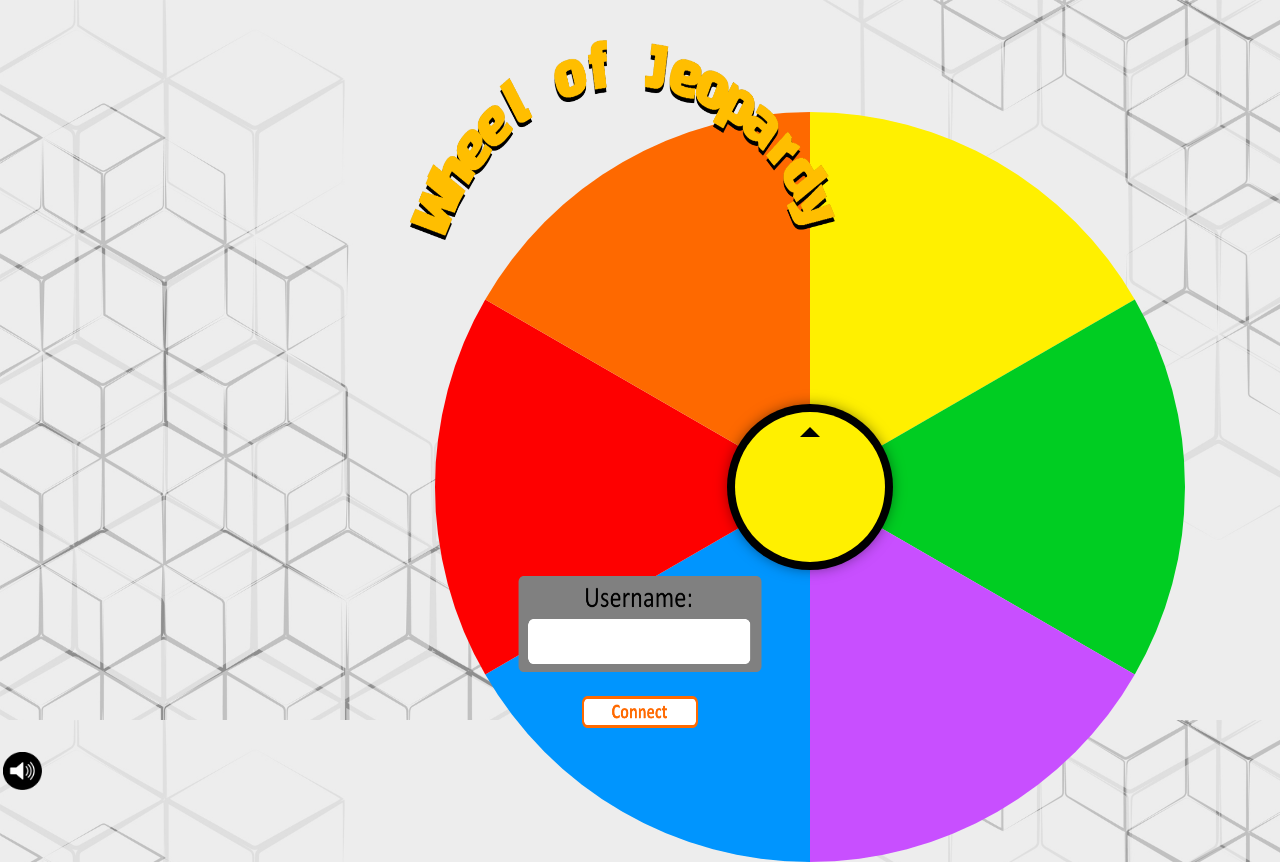
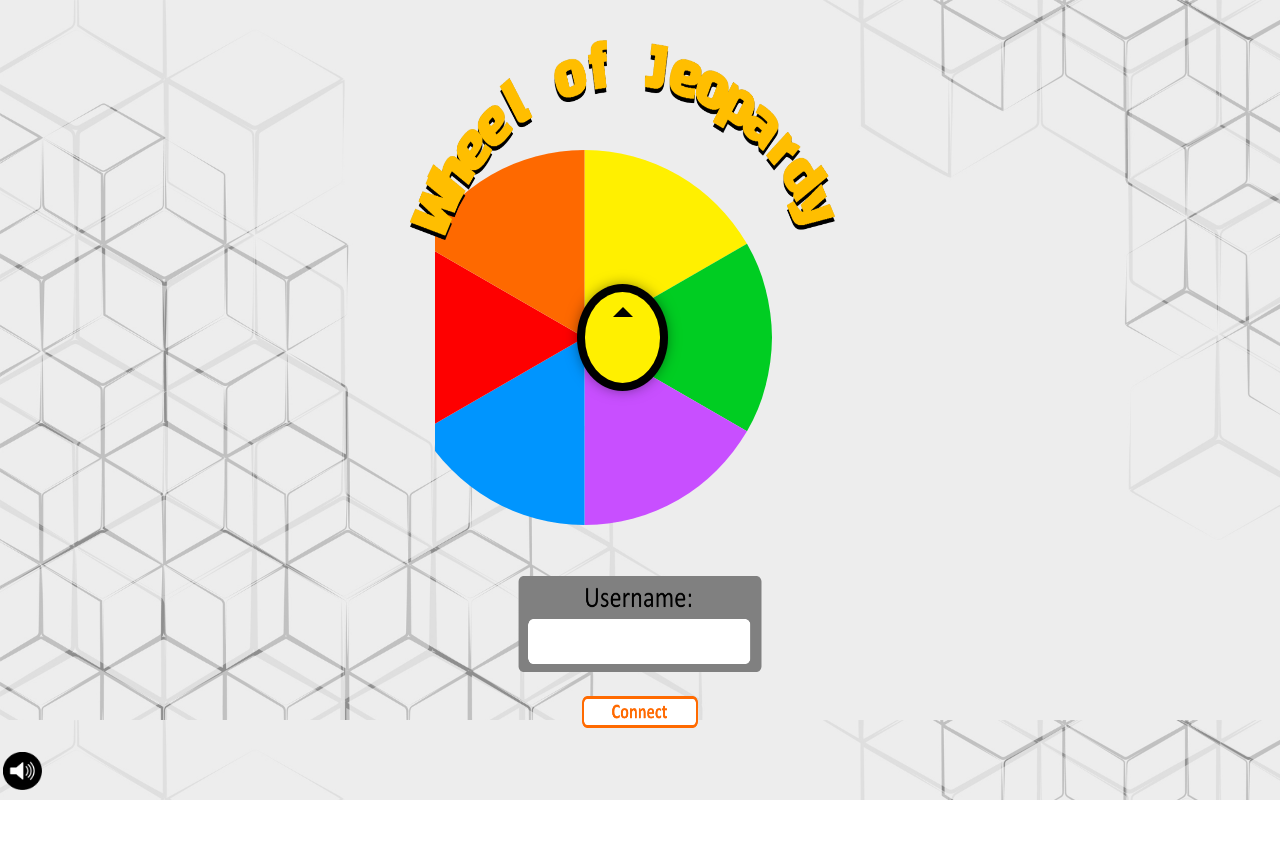
Before and after one commit to kburdic2/jhu-swe-project, a plain HTML site: page userinterface/index.html in a window 1280 px wide. After the commit the page ends 800 px from the top, so only its background shows below. Drawn offline with Linux system fonts and the light colour scheme.

Commit message:
Added davie's new wheel, fixed a couple other bugs

```diff
--- a/userinterface/index.html
+++ b/userinterface/index.html
@@ -8,7 +8,7 @@
     <div id="alwaysVisible">
       <img class="title" id="title" src="assets/WheelofJeopardyTitle.png" />
       <div id="wheelOfFortune">
-        <canvas id="wheel" width="750%" height="750%"></canvas>
+        <canvas id="wheel"></canvas>
         <div id="spin"></div>
       </div>
       <img class="muteButton" id="muteButton" src="assets/Unmuted.png" />
--- a/userinterface/script.js
+++ b/userinterface/script.js
@@ -52,9 +52,9 @@
   var numQuestions = 0;
   var pointValue = 0;
 
-  var adjustingPoints = false;
   var category;
   var correctAnswer;
+  var questionAnswered = false;
 
   // Timer Lengths
   const PVtimerLength = "3";
@@ -74,52 +74,83 @@
   var awwAudio = new Audio('Assets/Aww.mp3');
 
   // Wheel variables
+  var wheelCanvas = document.getElementById("wheel");
+  const widthReference = 2560;
+  const heightReference = 1329;
+  wheelCanvas.width = 750 * (window.innerWidth/widthReference);
+  wheelCanvas.height = 750 * (window.innerHeight/heightReference);
   const initializedBank = randomize();
-  const qBank = initializedBank[0];
-  const rCate = initializedBank[1];
+  let qBank = initializedBank[0];
+  let rCate = initializedBank[1];
   var wheelSpun = false;
 
-  // Wheel colored sectors
-  const sectors = [{
+  // Unchanging Wheel colored sectors
+  let originalSectors = [{
     color: "#fff000",
-    label: rCate[0]
+    label: ""
   },
   {
     color: "#00cd22",
-    label: rCate[1]
+    label: ""
   },
   {
     color: "#c84fff",
-    label: rCate[2]
+    label: ""
   },
   {
     color: "#0095fe",
-    label: rCate[3]
+    label: ""
   },
   {
     color: "#fe0000",
-    label: rCate[4]
+    label: ""
   },
   {
     color: "#fe6900",
-    label: rCate[5]
+    label: ""
+  },
+];
+
+  // Wheel colored sectors
+  let sectors = [{
+    color: "#fff000",
+    label: ""
+  },
+  {
+    color: "#00cd22",
+    label: ""
+  },
+  {
+    color: "#c84fff",
+    label: ""
+  },
+  {
+    color: "#0095fe",
+    label: ""
+  },
+  {
+    color: "#fe0000",
+    label: ""
+  },
+  {
+    color: "#fe6900",
+    label: ""
   },
 ];
 
 // More wheel variables
 const rand = (m, M) => Math.random() * (M - m) + m;
-const tot = sectors.length;
-const EL_spin = document.querySelector("#spin");
-const ctx = document.querySelector("#wheel").getContext('2d');
-const dia = ctx.canvas.width;
-const rad = dia / 2;
-const PI = Math.PI;
-const TAU = 2 * PI;
-const arc = TAU / sectors.length;
+let tot = sectors.length;
+let EL_spin = document.querySelector("#spin");
+let ctx = document.querySelector("#wheel").getContext('2d');
+let dia = ctx.canvas.width;
+let rad = dia / 2;
+let PI = Math.PI;
+let TAU = 2 * PI;
+let arc = TAU / sectors.length;
 const friction = 0.991; // 0.995=soft, 0.99=mid, 0.98=hard
 let angVel = 0; // Angular velocity
 let ang = 0; // Angle in radians
-const getIndex = () => Math.floor(tot - ang / TAU * tot) % tot;
 
 //-------------------------Functions-------------------------//
 
@@ -161,9 +192,23 @@
 
     qBank[category][0][(pointValue/10)-1] = false; // Remove question from list
 
-    // Wait 5 seconds before moving to next question
-    answerTimer.innerText = answerDisplayLength;
-    setTimeout(decrementQuestionTimer, 1000, -1);
+    if (isEmpty(category))
+    {
+      removeCategory();
+    }
+
+    // Wait 5 seconds before moving to next question or next game
+    if (numQuestions == 0)
+    {
+      setTimeout(resetGame, 5000);
+      answerTimer.innerText = '1';
+      setTimeout(decrementQuestionTimer, 1000, -1);
+    }
+    else
+    {
+      answerTimer.innerText = answerDisplayLength;
+      setTimeout(decrementQuestionTimer, 1000, -1);
+    }
   }
 }
 
@@ -176,12 +221,11 @@
 function decrementQuestionTimer(PVindex){
   answerTimer.textContent = (parseInt(answerTimer.textContent) - 1).toString();
   answerTimer.innerHTML = answerTimer.innerHTML.bold();
-  console.log(answerTimer.textContent);
   if (parseInt(answerTimer.textContent) > 0)
   {
     setTimeout(decrementQuestionTimer, 1000, PVindex);
   }
-  else if (parseInt(answerTimer.textContent) == 0 && answerScreen.style.visibility == 'visible' && !adjustingPoints) // Timer expired on answer screen
+  else if (parseInt(answerTimer.textContent) == 0 && answerScreen.style.visibility == 'visible' && !questionAnswered) // Timer expired on answer screen
   {
     questionDisplay2.innerHTML = "Timer expired!".bold();
     questionDisplay2.style.color = "red";
@@ -217,16 +261,12 @@
     PVDisplayText.innerHTML = "<b>"+pointValue+"</b>";
     PVDisplayText2.innerHTML = "<b>"+pointValue+"</b>";
 
-    console.log(PVindex); // testing...
-    console.log(category);
     var question = qBank[category][1][PVindex];
-    console.log(question);
     questionDisplay.innerHTML = "<b>"+question+"</b>";
     questionDisplay2.innerHTML = "<b>"+question+"</b>";
     questionDisplay2.style.color = "black";
 
     var answers = qBank[category][3][PVindex];
-    console.log(answers);
     correctAnswer = qBank[category][2][PVindex];
     answers = answers.sort(shuffle);
 
@@ -286,10 +326,15 @@
 
   // Go to lobby screen
   answerScreen.style.visibility = 'hidden';
+  buzzInScreen.style.visibility = 'hidden';
   lobbyScreen.style.visibility = 'visible';
   answerTimer.style.visibility = 'hidden';
   questionsLeft.style.visibility = 'hidden';
   document.getElementById("playButton").src = "assets/PlayAgainButton.png";
+  for (let i = 0; i < sectors.length; i++)
+  {
+    sectors[i].label = rCate[i];
+  }
   categoryDisplay.innerText = "";
 
   // Display winner
@@ -358,16 +403,11 @@
 */
 function addPoints(playerIndex, originalPoints)
 {
-  adjustingPoints = true;
   var playerPoints = document.getElementById("player"+playerIndex+"Points");
   if (parseInt(playerPoints.textContent) + 1 <= originalPoints + pointValue)
   {
     playerPoints.innerHTML = (parseInt(playerPoints.textContent) + 1).toString().bold();
-    setTimeout(addPoints, 25, playerIndex, originalPoints);
-  }
-  else
-  {
-    adjustingPoints = false;
+    setTimeout(addPoints, 10, playerIndex, originalPoints);
   }
 }
 
@@ -383,11 +423,7 @@
   {
     playerPoints.textContent = (parseInt(playerPoints.textContent) - 1).toString();
     playerPoints.innerHTML = playerPoints.innerHTML.bold();
-    setTimeout(subtractPoints, 25, playerIndex, originalPoints);
-  }
-  else
-  {
-    adjustingPoints = false;
+    setTimeout(subtractPoints, 10, playerIndex, originalPoints);
   }
 }
 
@@ -432,6 +468,23 @@
   }
   return {winner, winnerPoints};
 }
+
+function getIndex()
+{
+  return Math.floor(tot - ang / TAU * tot) % tot;
+}
+
+function getConstants(){
+  tot = sectors.length;
+  EL_spin = document.querySelector("#spin");
+  ctx = document.querySelector("#wheel").getContext('2d');
+  dia = ctx.canvas.width;
+  rad = dia / 2;
+  PI = Math.PI;
+  TAU = 2 * PI;
+  arc = TAU / sectors.length;
+}
+
 
 /*
 Randomize function
@@ -654,7 +707,8 @@
   Used to actually draw the wheel sectors and fill with the category text
 */
 function drawSector(sector, i, text) {
-  const ang = arc * i;
+  getConstants();
+  let ang = arc * i;
   ctx.save();
   // COLOR
   ctx.beginPath();
@@ -682,7 +736,7 @@
 */
 function rotate() {
   EL_spin.textContent = "";
-  const sector = sectors[getIndex()];
+  let sector = sectors[getIndex()];
   ctx.canvas.style.transform = `rotate(${ang - PI / 2}rad)`;
   EL_spin.style.background = sector.color;
   categoryDisplay.style.background = sector.color;
@@ -754,6 +808,21 @@
   return emptyCategory;
 }
 
+function removeCategory()
+{
+  if (sectors.length > 1)
+  {
+    sectors.splice(getIndex(), 1);
+    ctx.clearRect(0, 0, ctx.canvas.width, ctx.canvas.height);
+    sectors.forEach(drawSector);
+  }
+  else
+  {
+    sectors = originalSectors;
+    sectors.forEach(drawSector);
+  }
+}
+
 
   //-------------------------Initialization-------------------------//
 
@@ -769,10 +838,7 @@
   answerScreen.style.visibility = 'hidden';
 
   // Draw wheel
-  for (var i = 0; i < sectors.length; i++)
-  {
-    drawSector(sectors[i], i, false);
-  }
+  sectors.forEach(drawSector);
   rotate(); // Initial rotation
   engine(); // Start engine
   if (!muted) themeMusic.play(); // Start lobby music
@@ -841,6 +907,12 @@
     // Validate input
     if (questionNumberInput.value > 0 && questionNumberInput.value <= 30) // Good input, continue
     {
+      for (let i = 0; i < sectors.length; i++)
+      {
+        sectors[i].label = rCate[i];
+      }
+      sectors.forEach(drawSector);
+
       fadeOutAudio(themeMusic);
 
       // Swap to wheel spin screen
@@ -1011,11 +1083,18 @@
 
       qBank[category][0][(pointValue/10)-1] = false;
 
+      if (isEmpty(category))
+      {
+        removeCategory();
+      }
+
       numQuestions = numQuestions - 1;
 
       setCurrentPlayer(1);
 
       sleep(1000);
+
+      questionAnswered = false;
 
       // Enable answer buttons
       for (var i = 1; i < 5; i++)
@@ -1076,6 +1155,8 @@
       }
     }
 
+    questionAnswered = true;
+
     buzzInTimer.innerHTML = "8";
     answerTimer.style.visibility = 'hidden';
     if (numQuestions > 0)
@@ -1129,6 +1210,8 @@
         }
       }
     }
+
+    questionAnswered = true;
 
     buzzInTimer.innerHTML = "8";
     answerTimer.style.visibility = 'hidden';
@@ -1184,6 +1267,8 @@
       }
     }
 
+    questionAnswered = true;
+
     buzzInTimer.innerHTML = "8";
     answerTimer.style.visibility = 'hidden';
     if (numQuestions > 0)
@@ -1238,6 +1323,8 @@
       }
     }
 
+    questionAnswered = true;
+
     buzzInTimer.innerHTML = "8";
     answerTimer.style.visibility = 'hidden';
     if (numQuestions > 0)
--- a/userinterface/style.css
+++ b/userinterface/style.css
@@ -28,16 +28,6 @@
   position: absolute;
   top: 94%;
   left: 0.25%;
-}
-
- .wheel {
-  width: 27.5%;
-  height: auto;
-  z-index: 2;
-  position: absolute;
-  top: 14%;
-  left: 36%;
-  size:cover;
 }
 
  /* Wheel elements */
```
